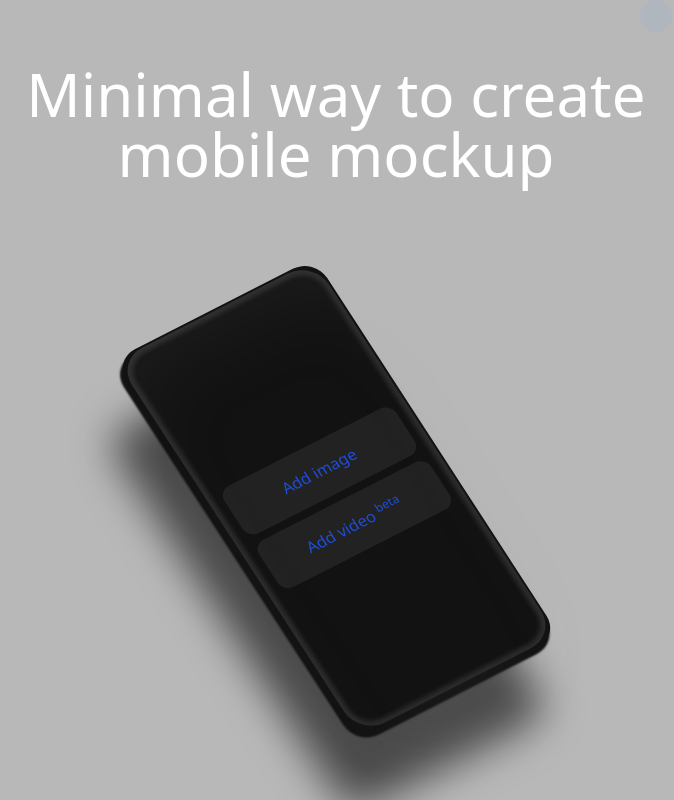
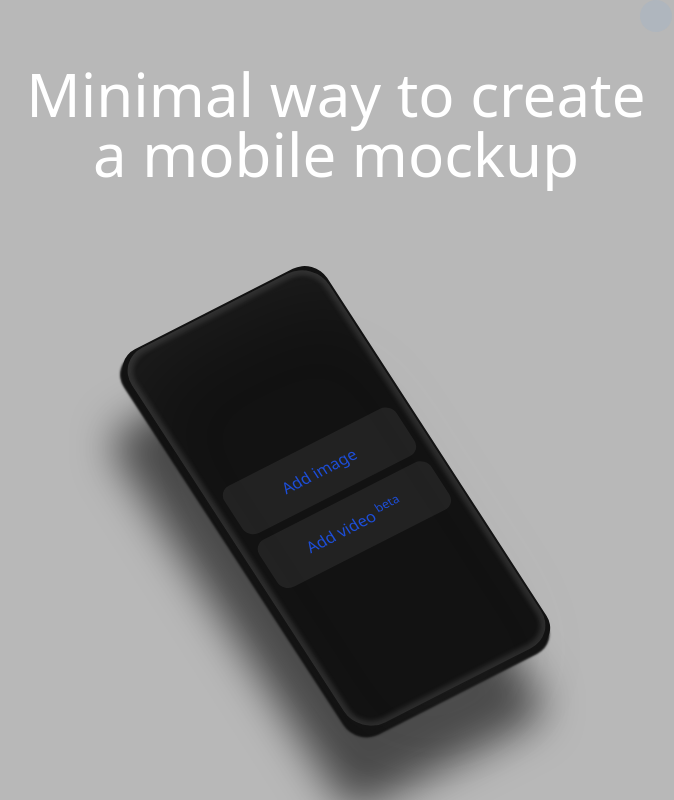
Before and after one commit to SimonBarak/minimalscreen, a website built with webpack: page index.html in a window 1280 px wide. Shown: the top 800 px of the page, without its empty margins (304-978 px from the left). Built offline with nearby package versions, Linux system fonts and the light colour scheme; what @jaames/iro would draw is missing.

Commit message:
fix a typo

```diff
--- a/index.html
+++ b/index.html
@@ -220,7 +220,7 @@
           class="text-center px-2 text-4xl ms:text-5xl md:text-6xl font-medium focus:outline-none focus:border-none focus:shadow-outline-none"
           contenteditable="true"
         >
-          Minimal way to create mobile mockup
+          Minimal way to create a&nbsp;mobile mockup
         </h1>
         <span
           id="draggable-handler"
```
